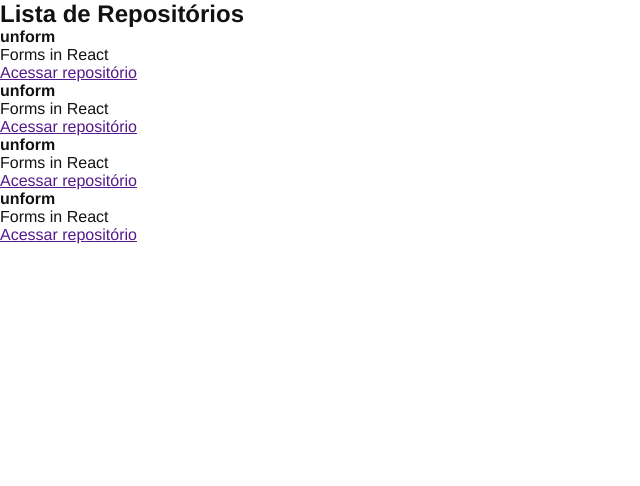
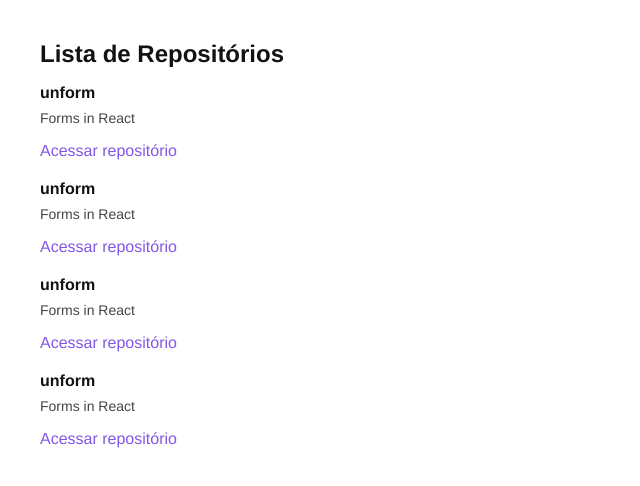
Before and after one commit to TrellixVulnTeam/github-explorer_SLNU, a React app: page / in a window 1280 px wide. Shown: the top 486 px of the page, without its empty margins (0-640 px from the left). Built offline with nearby package versions, Linux system fonts and the light colour scheme.

Commit message:
understanding react hooks

```diff
--- a/package.json
+++ b/package.json
@@ -17,11 +17,13 @@
     "@babel/core": "^7.16.0",
     "@babel/preset-env": "^7.16.4",
     "@babel/preset-react": "^7.16.0",
+    "@pmmmwh/react-refresh-webpack-plugin": "^0.5.3",
     "babel-loader": "^8.2.3",
     "cross-env": "^7.0.3",
     "css-loader": "^6.5.1",
     "html-webpack-plugin": "^5.5.0",
     "node-sass": "^7.0.0",
+    "react-refresh": "^0.11.0",
     "sass-loader": "^12.4.0",
     "webpack": "^5.65.0",
     "webpack-cli": "^4.9.1",
--- a/src/App.jsx
+++ b/src/App.jsx
@@ -5,5 +5,7 @@ export function App() {
 
   //throw new Error ('Eita Giovana, o forninho caiu!')
 
- return <RepositoryList />
+ return (
+ <RepositoryList />
+ )
 }
--- /dev/null
+++ b/src/components/RepositoryItem.jsx
@@ -0,0 +1,16 @@
+export function RepositoryItem (props) {
+  return (
+
+
+    <li>
+    <strong>{props.repository.name ?? 'Default'}</strong>
+    <p>{props.repository.description}</p>
+    <p>Forms in React</p>
+
+    <a href={props.repository.link}>
+      Acessar repositório
+    </a>
+</li>
+
+  );
+}
--- a/src/components/RepositoryList.jsx
+++ b/src/components/RepositoryList.jsx
@@ -1,4 +1,20 @@
+import { useState } from 'react';
+
+import  { RepositoryItem} from "./RepositoryItem";
+import '../styles/repositories.scss'
+
+//https://api.github.com/orgs/Rocketseat/repos
+
+const repository = {
+  name: 'unform',
+  description: '',
+  link: 'https://github.com/unform/unform'
+}
+
 export function RepositoryList() {
+
+const [repositories, setRepositories] = useState([])
+
   return (
 
   <section className="repository-list">
@@ -6,42 +22,13 @@ export function RepositoryList() {
     <h1>Lista de Repositórios</h1>
 
     <ul>
-      <li>
-          <strong>unform</strong>
-          <p>Forms in React</p>
-          <a href="">
-            Acessar repositório
-          </a>
-      </li>
-
-      <li>
-          <strong>unform</strong>
-          <p>Forms in React</p>
-          <a href="">
-            Acessar repositório
-          </a>
-      </li>
-
-      <li>
-          <strong>unform</strong>
-          <p>Forms in React</p>
-          <a href="">
-            Acessar repositório
-          </a>
-      </li>
-
-      <li>
-          <strong>unform</strong>
-          <p>Forms in React</p>
-          <a href="">
-            Acessar repositório
-          </a>
-
-      </li>
-
+     <RepositoryItem repository={repository} />
+     <RepositoryItem repository={repository} />
+     <RepositoryItem repository={repository} />
+     <RepositoryItem repository={repository} />
     </ul>
     </section>
-  )
+  );
 
 
 }
--- /dev/null
+++ b/src/styles/repositories.scss
@@ -0,0 +1,29 @@
+section.repository-list {
+  margin: 40px;
+
+  h1 {
+    margin-bottom: 16px;
+  }
+
+  ul {
+    list-style: none;
+  }
+
+  li {
+    & + li {
+      margin-top: 20px;
+    }
+    p {
+      font-size: 14px;
+      color: #444;
+      margin-top: 8px;
+    }
+
+    a {
+      display: inline-block;
+      margin-top: 16px;
+      text-decoration: none;
+      color: #8257e6;
+    }
+  }
+}
--- a/webpack.config.js
+++ b/webpack.config.js
@@ -1,8 +1,7 @@
 const path = require('path');
 const HtmlWebpackPlugin = require('html-webpack-plugin');
-
 const isDevelopment = process.env.NODE_ENV !== 'production';
-
+const ReactRefreshWebpackPlugin = require('@pmmmwh/react-refresh-webpack-plugin');
 module.exports = {
   mode: isDevelopment ? 'development' : 'production',
   devtool: isDevelopment ? 'eval-source-map' : 'source-map',
@@ -16,22 +15,31 @@ module.exports = {
   },
 
   devServer: {
-    static: {
-      directory: path.resolve(__dirname, 'public'),
-    },
+    static: path.join(__dirname, 'public'),
+    hot: true,
   },
+
   plugins: [
+    isDevelopment && new ReactRefreshWebpackPlugin(),
+    new ReactRefreshWebpackPlugin(),
     new HtmlWebpackPlugin({
       template: path.resolve(__dirname, 'public', 'index.html'),
     }),
-  ],
+  ].filter(Boolean),
 
   module: {
     rules: [
       {
         test: /\.jsx$/,
         exclude: /node_modules/,
-        use: 'babel-loader',
+        use: {
+          loader: 'babel-loader',
+          options: {
+            plugins: [
+              isDevelopment && require.resolve('react-refresh/babel'),
+            ].filter(Boolean),
+          },
+        },
       },
       {
         test: /\.scss$/,
```
Also changed, not shown: 1 other file (tests, documents, lock files or other folders).
